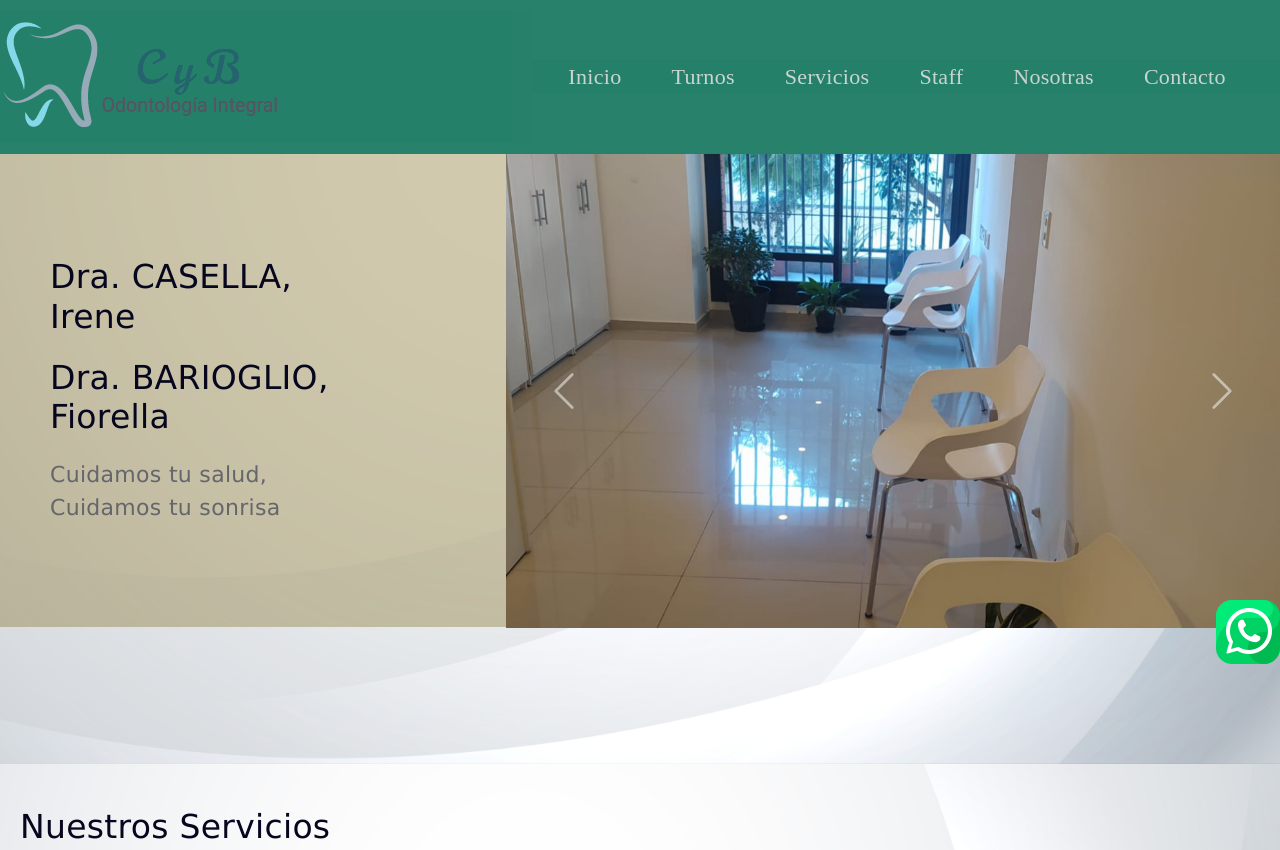
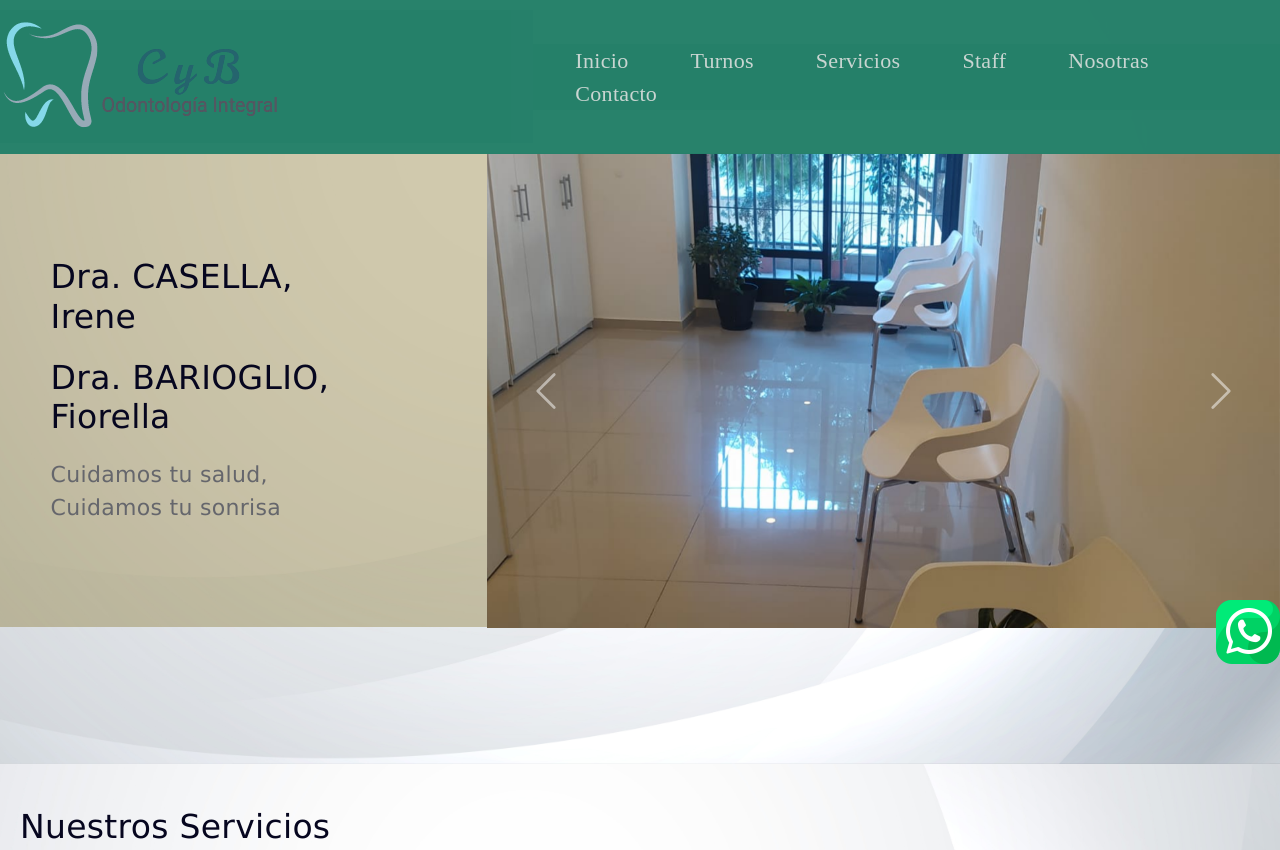
Before and after one commit to Diegoes420/diego-responsive, a plain HTML site: page pages/index.html in a window 1280 px wide. Shown: the part 36-886 px from the top of the page. Drawn offline with nearby package versions, Linux system fonts and the light colour scheme; a web font is replaced by a local one.

Commit message:
cambio style

```diff
--- a/pages/style.css
+++ b/pages/style.css
@@ -119,15 +119,15 @@ li {
 }
 
 .nav-item {
-    padding-left: 20px;
+    padding-left: 1rem;
 }
 
 .a-navbar {
     height: 60px;
-    width: 80px;
+    width: 3.5rem;
     border-radius: 8px;
     padding: 12px 5px 8px 5px;
-    margin: 50px auto;
+    margin: 50px 5px;
     text-decoration: none;
     color: #ece7e7d3;
     transition: all 0.6s;
@@ -164,9 +164,9 @@ li {
 
 .profe {
     display: flex;
-    padding-left: 50px;
+    padding-left: 2.3rem;
     flex-direction: column;
-    margin-right: 20vh;
+    margin-right: 6rem;
 }
 
 .dras {
@@ -221,7 +221,7 @@ li {
 }
 
 .li-servicios {
-    width: 330px;
+    width: 15rem;
     vertical-align: middle;
 }
 
```
